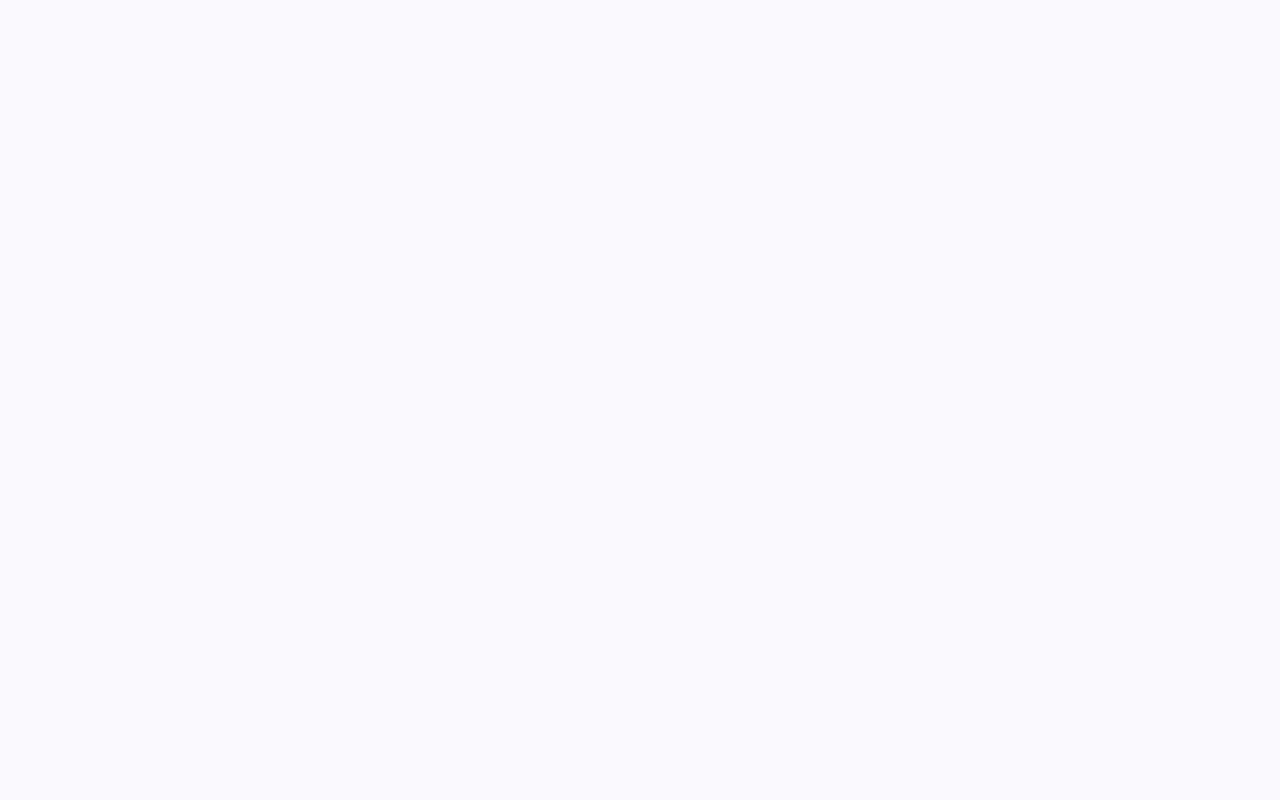
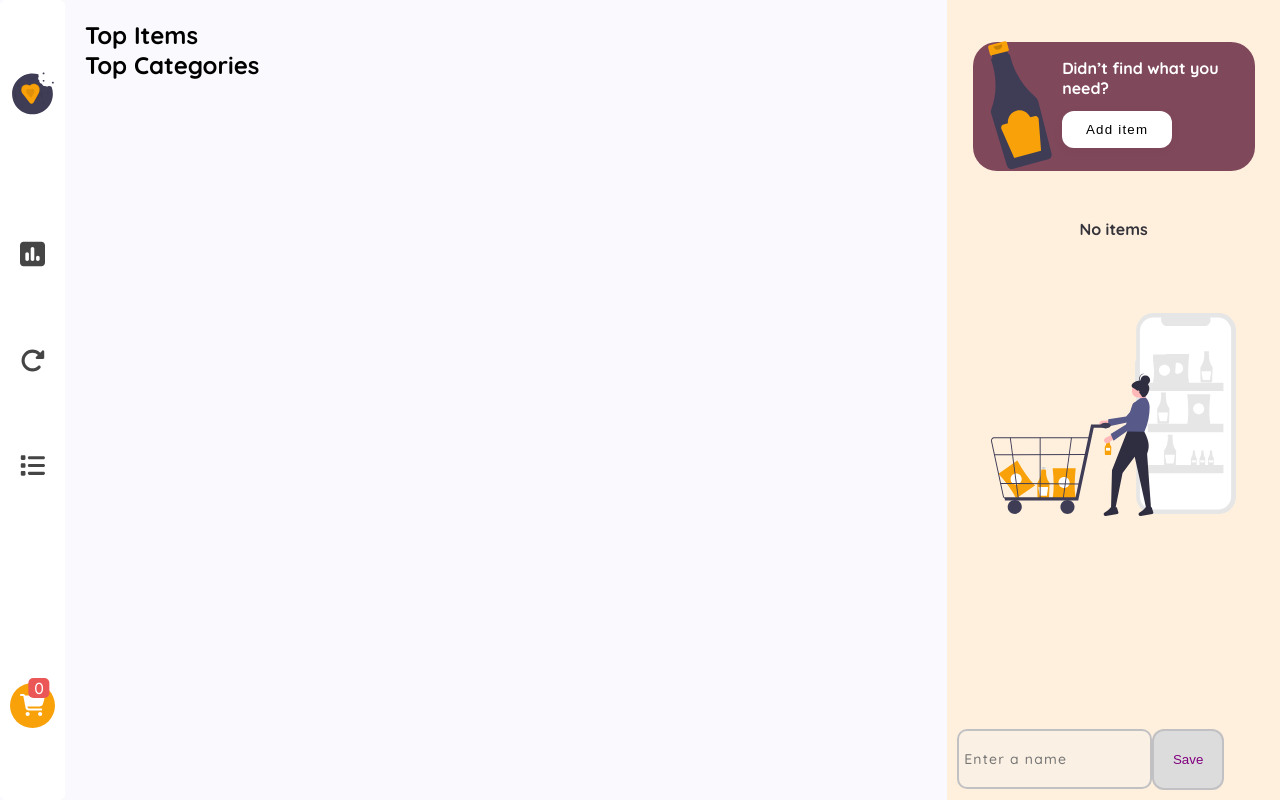
Before and after one commit to EjiroOsiephri/Shoppingfy-app, a React (Vite) app in the folder shoppingify-master/vite-project/: page /statistics in a window 1280 px wide. Before the commit this address had no page. Built offline with nearby package versions, Linux system fonts and the light colour scheme.

Commit message:
Working witn array.sort property

```diff
--- a/shoppingify-master/vite-project/src/App.jsx
+++ b/shoppingify-master/vite-project/src/App.jsx
@@ -6,6 +6,7 @@ import { useEffect, useState } from "react";
 import AppWideContext from "./Context/AppContext";
 import { Routes, Route } from "react-router-dom";
 import ShoppingMain from "./Components/shoppinghistory/ShoppingMain";
+import Statistics from "./pages/Statistics";
 
 function App() {
   const [searchInputItem, setSearchItem] = useState("");
@@ -108,6 +109,7 @@ function App() {
             }
           />
           <Route element={<ShoppingMain />} path="/shopping-history" />
+          <Route element={<Statistics />} path="/statistics" />
         </Routes>
       </AppWideContext.Provider>
     </>
--- a/shoppingify-master/vite-project/src/Components/ItemsContainer.jsx
+++ b/shoppingify-master/vite-project/src/Components/ItemsContainer.jsx
@@ -79,10 +79,12 @@ const ItemsContainer = (props) => {
 
   const cancelCompletedState = () => {
     dispatch(historyActions.cancelCompletion());
+    ctx.setCompletionState(false);
   };
 
   const showCompletion = () => {
     dispatch(historyActions.showCompletion());
+    ctx.setCompletionState(false);
   };
 
   return (
--- a/shoppingify-master/vite-project/src/Components/SideBar.jsx
+++ b/shoppingify-master/vite-project/src/Components/SideBar.jsx
@@ -21,6 +21,10 @@ const SideBar = (props) => {
     navigate("/shopping-history");
   };
 
+  const navigateToStatsPage = () => {
+    navigate("/statistics");
+  };
+
   return (
     <>
       <nav className={Classes.navigation}>
@@ -28,7 +32,7 @@ const SideBar = (props) => {
           <img src={appLogo} alt="" />
         </div>
         <div className={Classes.navigatePages}>
-          <img src={poll} alt="" />
+          <img src={poll} onClick={navigateToStatsPage} alt="" />
           <img onClick={navigateToShoppingHistory} src={rotate} alt="" />
           <img onClick={cartRenderHandler} src={lists} alt="" />
         </div>
--- a/shoppingify-master/vite-project/src/Sass/ShoppingDetails.module.scss
+++ b/shoppingify-master/vite-project/src/Sass/ShoppingDetails.module.scss
@@ -40,3 +40,8 @@
   grid-template-columns: repeat(auto-fit, minmax(200px, 4fr));
   gap: 10px;
 }
+@media screen and (max-width: 678px) {
+  .shopping-details-section {
+    margin-left: 1em;
+  }
+}
--- /dev/null
+++ b/shoppingify-master/vite-project/src/Sass/progressbar.module.scss
@@ -0,0 +1,17 @@
+.progress-main {
+  flex: 1;
+  overflow-y: auto;
+  padding: 20px;
+}
+.progress-bar {
+  width: 100%;
+  border-radius: 15px;
+  height: 8px;
+  background-color: #e0e0e0;
+}
+.progress-bar-fill {
+  height: 100%;
+  background-color: rgba(249, 161, 9, 1);
+  border-radius: 12px;
+  transition: width 0.5s ease-out;
+}
--- a/shoppingify-master/vite-project/src/app.scss
+++ b/shoppingify-master/vite-project/src/app.scss
@@ -5,7 +5,10 @@
   overflow: hidden;
   scroll-behavior: smooth;
 }
-
+input {
+  letter-spacing: 1.2px;
+  font-family: Quicksand;
+}
 .cart-categories {
   display: grid;
 }
--- /dev/null
+++ b/shoppingify-master/vite-project/src/pages/Progress.jsx
@@ -0,0 +1,39 @@
+import React, { useState } from "react";
+import Classes from "../Sass/progressbar.module.scss";
+import { useSelector } from "react-redux";
+
+const Progress = () => {
+  const statisticsState = useSelector((state) => state.cart.items);
+
+  const sortedItems = [...statisticsState].sort(
+    (a, b) => b.quantity - a.quantity
+  );
+
+  return (
+    <>
+      <main className={Classes["progress-main"]}>
+        <section className={Classes["topItems"]}>
+          <h1>Top Items</h1>
+          {sortedItems.slice(0, 3).map((item, index) => {
+            return (
+              <aside key={index} className={Classes["progress-container"]}>
+                <div className={Classes["progress-label"]}>
+                  <p>{item.name}</p>
+                  <p>{100}</p>
+                </div>
+                <section className={Classes["progress-bar"]}>
+                  <div className={Classes["progress-bar-fill"]}></div>
+                </section>
+              </aside>
+            );
+          })}
+        </section>
+        <section className="topCategories">
+          <h1>Top Categories</h1>
+        </section>
+      </main>
+    </>
+  );
+};
+
+export default Progress;
--- /dev/null
+++ b/shoppingify-master/vite-project/src/pages/Statistics.jsx
@@ -0,0 +1,26 @@
+import React, { useState } from "react";
+import Progress from "./Progress";
+import ItemsContainer from "../Components/ItemsContainer";
+import SideBar from "../Components/SideBar";
+
+const Statistics = () => {
+  const [cartItems, setCartItems] = useState(false);
+  const [showCart, setShowCart] = useState(false);
+  return (
+    <>
+      <main className="main">
+        <SideBar setShowCart={setShowCart} />
+        <Progress />
+        <div>
+          <ItemsContainer
+            showCart={showCart}
+            cartItems={cartItems}
+            setCartItems={setCartItems}
+          />
+        </div>
+      </main>
+    </>
+  );
+};
+
+export default Statistics;
```
